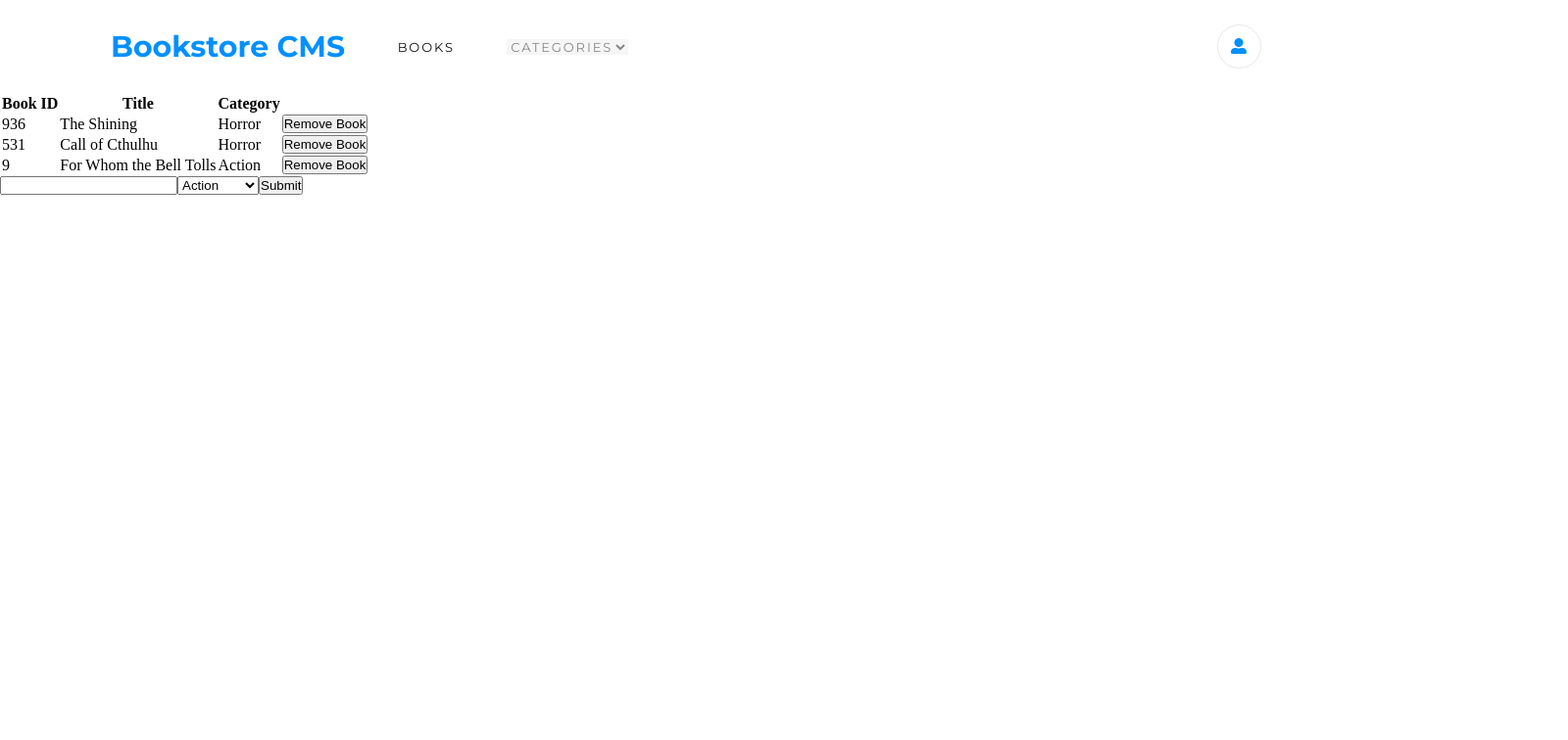
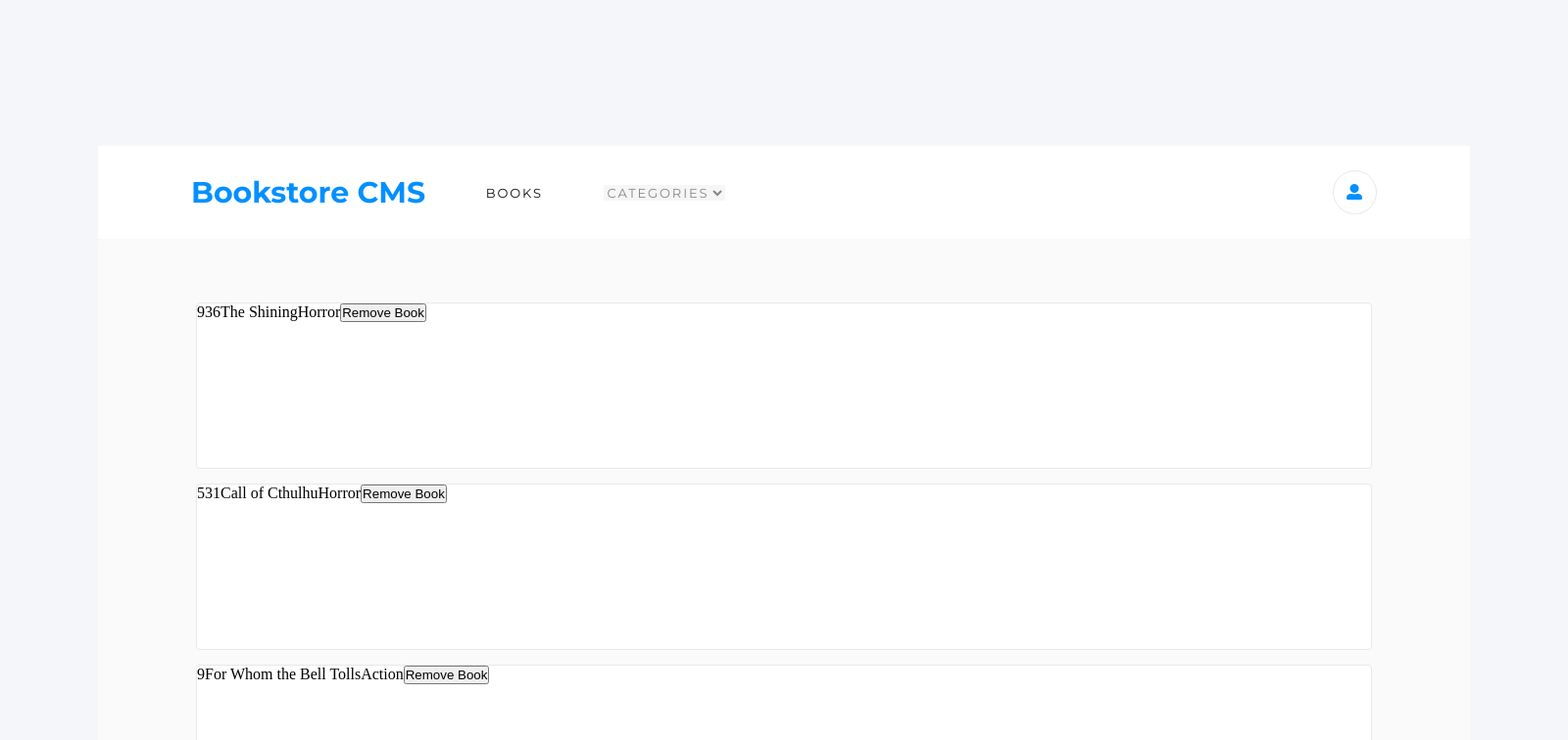
Before and after one commit to vzdrizhni/Bookstore, a React (Create React App) app: page / in a window 1280 px wide. Shown: the top 756 px of the page at 98% size, 1600 px wide, since content can reach past the window. Built offline with nearby package versions, Linux system fonts and the light colour scheme.

Commit message:
Adjust size and position of cards

```diff
--- a/src/assets/styles/style.css
+++ b/src/assets/styles/style.css
@@ -4,19 +4,28 @@
   box-sizing: border-box;
 }
 
+#root {
+  width: 1600px;
+  background-color: #f5f6fa;
+}
+
 .App {
   width: 1400px;
+  padding: 149px 0;
+  border-radius: 4px;
   margin-left: auto;
   margin-right: auto;
 }
 
 .panel-bg {
+  width: 1400px;
   height: 95px;
   background-color: #ffffff;
   display: flex;
+  justify-content: space-around;
+  align-items: center;
   justify-content: space-between;
-  align-items: center;
-  padding: 0 113px;
+  padding: 0 95px;
 }
 
 .booker {
@@ -82,3 +91,25 @@
   height: 17px;
   color: #0290ff;
 }
+
+.panel-bg2 {
+  width: 1400px;
+  border-radius: 4px;
+  background-color: #fafafa;
+  padding: 50px 0;
+}
+
+.Lesson-Panel {
+  width: 1200px;
+  height: 170px;
+  border-radius: 4px;
+  border: solid 1px #e8e8e8;
+  background-color: #ffffff;
+  margin: 15px 0;
+}
+
+.table {
+  width: 1200px;
+  margin-left: auto;
+  margin-right: auto;
+}
--- a/src/components/Book.js
+++ b/src/components/Book.js
@@ -6,12 +6,12 @@ const Book = ({
 }) => {
   const { id, category, title } = book;
   return (
-    <tr>
-      <td>{id}</td>
-      <td>{title}</td>
-      <td>{category}</td>
-      <td><button type="button" onClick={() => removeBook(book)}>Remove Book</button></td>
-    </tr>
+    <div className='Lesson-Panel'>
+      <span>{id}</span>
+      <span>{title}</span>
+      <span>{category}</span>
+      <span><button type="button" onClick={() => removeBook(book)}>Remove Book</button></span>
+    </div>
   );
 };
 
--- a/src/containers/booklist.js
+++ b/src/containers/booklist.js
@@ -1,13 +1,11 @@
 import React from 'react';
-import { connect } from 'react-redux';
+import {connect} from 'react-redux';
 import PropTypes from 'prop-types';
 import Book from '../components/Book';
-import { removeBook, changeFilter } from '../actions';
+import {removeBook, changeFilter} from '../actions';
 import CategoryFilter from '../components/CategoryFilter';
 
-const BookList = ({
-  books, removeBook, filterChange, filter,
-}) => {
+const BookList = ({books, removeBook, filterChange, filter}) => {
   const handleBookRemove = book => removeBook(book);
 
   const handleFilterChange = e => {
@@ -15,42 +13,33 @@ const BookList = ({
     filterChange(filter);
   };
 
-  const bookFilter = (books, filter) => (filter === 'All' ? books : books.filter(book => book.category === filter));
+  const bookFilter = (books, filter) => (filter === 'All'
+    ? books
+    : books.filter(book => book.category === filter));
 
   return (
     <div>
-      <CategoryFilter filterHandler={handleFilterChange} />
-      <table>
-        <thead>
-          <tr>
-            <th>Book ID</th>
-            <th>Title</th>
-            <th>Category</th>
-          </tr>
-        </thead>
-        <tbody>
-          { bookFilter(books, filter)
-            .map(book => (
-              <Book
-                id={book.id}
-                title={book.title}
-                category={book.category}
-                key={book.id}
-                book={book}
-                removeBook={handleBookRemove}
-              />
-            ))}
-        </tbody>
-      </table>
+      <CategoryFilter filterHandler={handleFilterChange}/>
+      <div className='panel-bg2'>
+        <div className='table'>
+          {bookFilter(books, filter).map(book => (<Book
+            id={book.id}
+            title={book.title}
+            category={book.category}
+            key={book.id}
+            book={book}
+            removeBook={handleBookRemove}/>))}
+        </div>
+      </div>
     </div>
   );
 };
 
-const mapStateToProps = state => ({ books: state.books, filter: state.filter });
+const mapStateToProps = state => ({books: state.books, filter: state.filter});
 
 const mapDispatchToProps = dispatch => ({
   removeBook: book => dispatch(removeBook(book)),
-  filterChange: book => dispatch(changeFilter(book)),
+  filterChange: book => dispatch(changeFilter(book))
 });
 
 BookList.propTypes = {
@@ -59,7 +48,7 @@ BookList.propTypes = {
     .isRequired,
   filter: PropTypes.string.isRequired,
   removeBook: PropTypes.func.isRequired,
-  filterChange: PropTypes.func.isRequired,
+  filterChange: PropTypes.func.isRequired
 };
 
 export default connect(mapStateToProps, mapDispatchToProps)(BookList);
```
